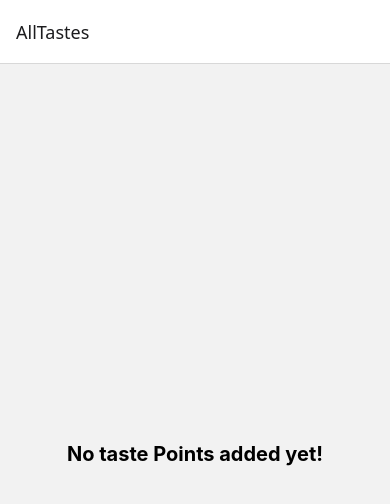
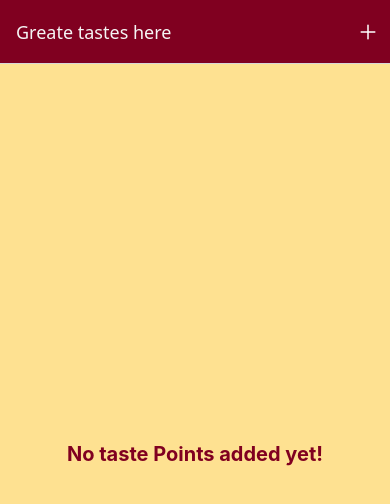
Before and after one commit to danialmousavi/TastySpot, a React Native app: screen /AllTastes in a window 390 px wide. Shown: the top 504 px of the page. Built offline with nearby package versions, Linux system fonts and the light colour scheme.

Commit message:
refactor: update StatusBar style, enhance Navigator with custom header, and add HeaderButton component

```diff
--- a/App.tsx
+++ b/App.tsx
@@ -4,7 +4,7 @@ import { Navigator } from "./navigation/Navigator";
 export default function App() {
   return (
     <>
-      <StatusBar style="auto" />
+      <StatusBar style="light" />
       <Navigator/>
     </>
   );
--- /dev/null
+++ b/components/HeaderButton.tsx
@@ -0,0 +1,31 @@
+import { View, Text, Pressable, StyleSheet } from 'react-native'
+import React from 'react'
+import {Ionicons} from "@expo/vector-icons"
+
+type HeaderButtonProps={
+    size:number,
+    color:string
+    icon:any,
+    onPress:()=>void
+}
+const HeaderButton = ({size,color,icon,onPress}:HeaderButtonProps) => {
+  return (
+    <Pressable style={({pressed})=>[styles.button,pressed&&styles.pressed]} onPress={onPress}>
+        <Ionicons size={size} color={color} name={icon}/>
+    </Pressable>
+  )
+}
+
+export default HeaderButton
+
+const styles=StyleSheet.create({
+    button:{
+        padding:5,
+        margin:5,
+        justifyContent:"center",
+        alignItems:"center"
+    },
+    pressed:{
+        opacity:0.5
+    }
+})
--- a/components/TastesList.tsx
+++ b/components/TastesList.tsx
@@ -1,6 +1,7 @@
 import { View, Text, FlatList, StyleSheet } from 'react-native'
 import { TastesType } from '../utils/types/Tastes'
 import TastyCard from './TastyCard'
+import { Colors } from '../constants/colors'
 type TastesListProps={
     tastes:TastesType[]
 }
@@ -30,7 +31,8 @@ const styles=StyleSheet.create({
     },
     warningText:{
         fontSize:20,
-        fontWeight:"bold"
+        fontWeight:"bold",
+        color:Colors.primary
     }
 
 })
--- /dev/null
+++ b/constants/colors.ts
@@ -0,0 +1,7 @@
+export const Colors={
+    primary:"#800020",
+    backGround:"#FEE191",
+    BackGround2:"#2F4F4F",
+    text:"#F5F5F5",
+    error:"#D72638"
+}
--- a/navigation/Navigator.tsx
+++ b/navigation/Navigator.tsx
@@ -1,19 +1,50 @@
-import { NavigationContainer } from "@react-navigation/native"
-import { createStackNavigator } from "@react-navigation/stack"
-import AllTastes from "../screens/AllTastes"
-import AddTastes from "../screens/AddTastes"
+import { NavigationContainer } from "@react-navigation/native";
+import { createStackNavigator } from "@react-navigation/stack";
+import AllTastes from "../screens/AllTastes";
+import AddTastes from "../screens/AddTastes";
+import HeaderButton from "../components/HeaderButton";
+import { Colors } from "../constants/colors";
 
-const Stack=createStackNavigator()
-export const Navigator=()=>{
-    return(
-        <>
-            <NavigationContainer>
-                <Stack.Navigator>
-                    <Stack.Screen name="AllTastes" component={AllTastes}/>
-                    <Stack.Screen name="AddTastes" component={AddTastes}/>
-
-                </Stack.Navigator>
-            </NavigationContainer>
-        </>
-    )
-}
+const Stack = createStackNavigator();
+export const Navigator = () => {
+  return (
+    <>
+      <NavigationContainer>
+        <Stack.Navigator
+          screenOptions={{
+            headerStyle: {
+              backgroundColor: Colors.primary,
+            },
+            headerTintColor: Colors.text,
+            cardStyle:{
+                backgroundColor:Colors.backGround
+            }
+          }}
+        >
+          <Stack.Screen
+            name="AllTastes"
+            component={AllTastes}
+            options={({ navigation }) => ({
+              title: "Greate tastes here",
+              headerRight: () => (
+                <HeaderButton
+                  color="white"
+                  size={24}
+                  icon="add"
+                  onPress={() => navigation.navigate("AddTastes")}
+                />
+              ),
+            })}
+          />
+          <Stack.Screen
+            name="AddTastes"
+            component={AddTastes}
+            options={{
+              title: "Add a new Taste",
+            }}
+          />
+        </Stack.Navigator>
+      </NavigationContainer>
+    </>
+  );
+};
```
